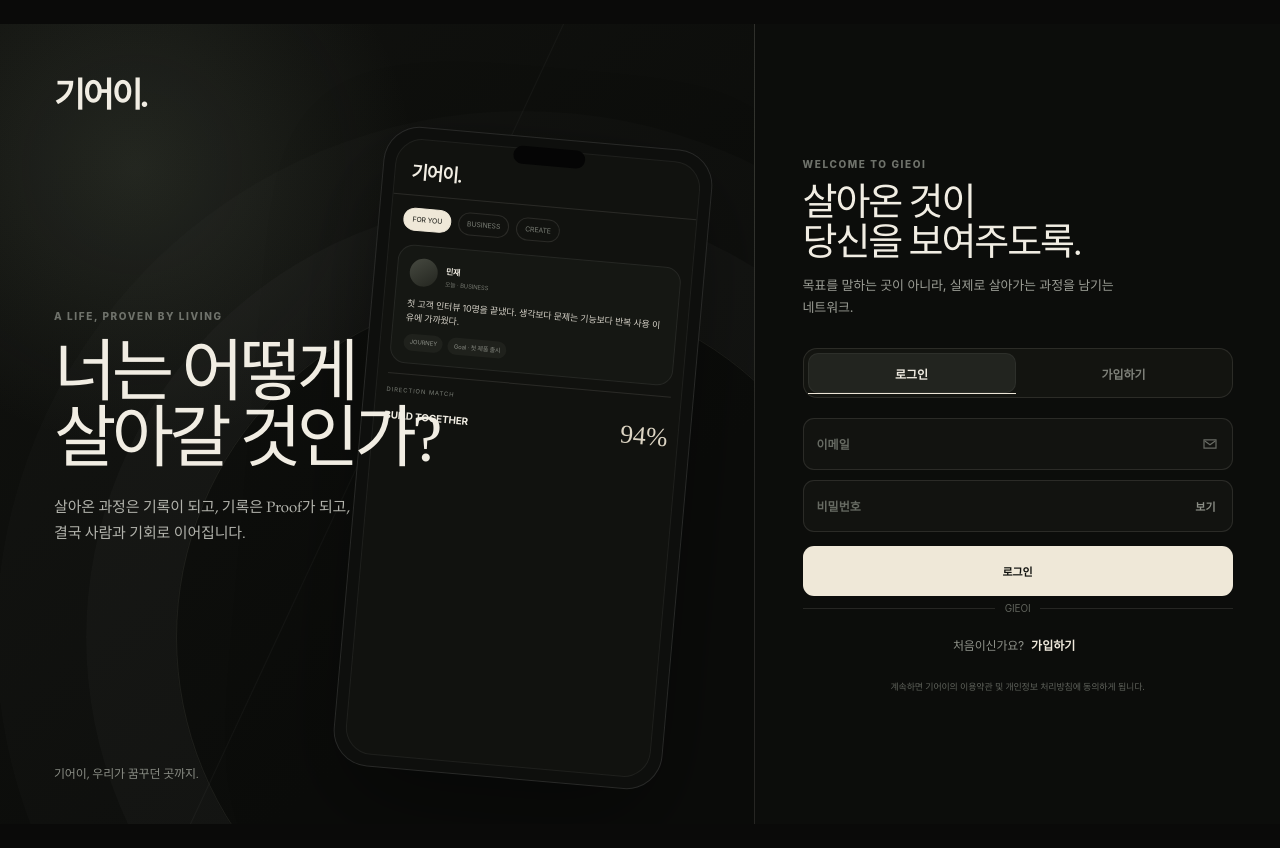
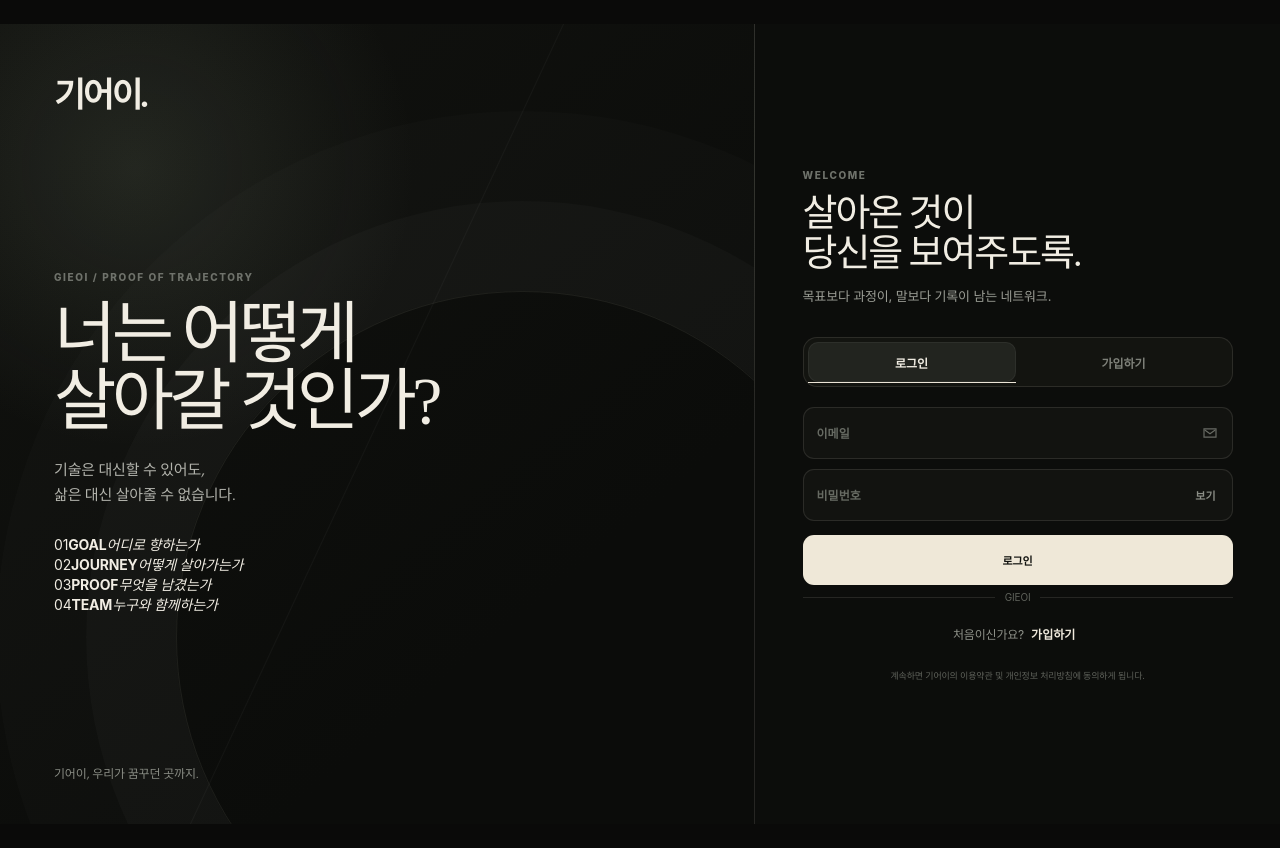
Before and after one commit to jangsang1214/gieoi_business_model, a Next.js app: page /login in a window 1280 px wide. Built offline with nearby package versions, Linux system fonts and the light colour scheme; no server answers.

Commit message:
style: simplify login composition and remove decorative mockup

```diff
--- a/src/app/login/page.tsx
+++ b/src/app/login/page.tsx
@@ -13,28 +13,16 @@ export default async function LoginPage() {
         <div className="login-brand">기어이.</div>
 
         <div className="login-copy">
-          <div className="eyebrow">A LIFE, PROVEN BY LIVING</div>
+          <span className="eyebrow">GIEOI / PROOF OF TRAJECTORY</span>
           <h1>너는 어떻게<br />살아갈 것인가?</h1>
-          <p>살아온 과정은 기록이 되고, 기록은 Proof가 되고,<br />결국 사람과 기회로 이어집니다.</p>
+          <p>기술은 대신할 수 있어도,<br />삶은 대신 살아줄 수 없습니다.</p>
         </div>
 
-        <div className="login-preview" aria-hidden="true">
-          <div className="preview-screen">
-            <div className="preview-top">기어이.</div>
-            <div className="preview-tabs"><span>FOR YOU</span><span>BUSINESS</span><span>CREATE</span></div>
-            <div className="preview-post">
-              <div className="preview-user">
-                <div className="preview-avatar" />
-                <div><b>민재</b><small>오늘 · BUSINESS</small></div>
-              </div>
-              <div className="preview-copy">첫 고객 인터뷰 10명을 끝냈다. 생각보다 문제는 기능보다 반복 사용 이유에 가까웠다.</div>
-              <div className="preview-tags"><span>JOURNEY</span><span>Goal · 첫 제품 출시</span></div>
-            </div>
-            <div className="preview-proof">
-              <div className="preview-proof-label">DIRECTION MATCH</div>
-              <div className="preview-proof-row"><b>BUILD TOGETHER</b><span className="preview-score">94%</span></div>
-            </div>
-          </div>
+        <div className="login-index" aria-label="기어이의 기록 구조">
+          <div><span>01</span><b>GOAL</b><em>어디로 향하는가</em></div>
+          <div><span>02</span><b>JOURNEY</b><em>어떻게 살아가는가</em></div>
+          <div><span>03</span><b>PROOF</b><em>무엇을 남겼는가</em></div>
+          <div><span>04</span><b>TEAM</b><em>누구와 함께하는가</em></div>
         </div>
 
         <div className="login-signature">기어이, 우리가 꿈꾸던 곳까지.</div>
@@ -44,9 +32,9 @@ export default async function LoginPage() {
         <div className="login-entry-inner">
           <div className="login-mobile-brand">기어이.</div>
           <div className="login-entry-head">
-            <span className="eyebrow">WELCOME TO GIEOI</span>
+            <span className="eyebrow">WELCOME</span>
             <h2>살아온 것이<br />당신을 보여주도록.</h2>
-            <p>목표를 말하는 곳이 아니라, 실제로 살아가는 과정을 남기는 네트워크.</p>
+            <p>목표보다 과정이, 말보다 기록이 남는 네트워크.</p>
           </div>
           <LoginForm />
         </div>
```
